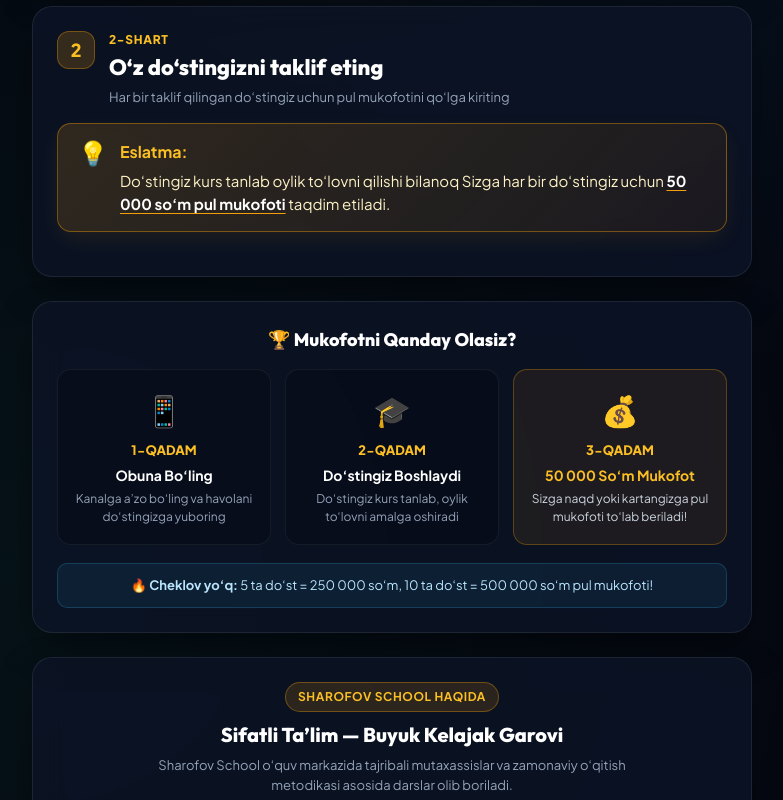
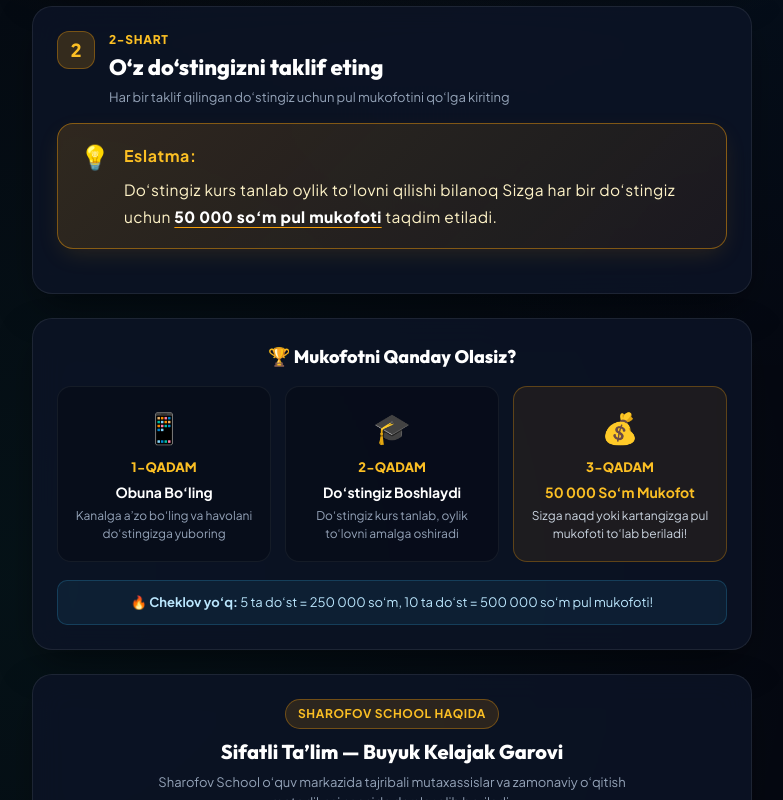
Before and after one commit to khan-o7/Sharofov-school, a Next.js app: page /r/1 in a window 1280 px wide. Shown: the part 900-1700 px from the top of the page, without its empty margins (248-1031 px from the left). Built offline with nearby package versions, Linux system fonts and the light colour scheme; no server answers.

Commit message:
Yangilandi v2.1

```diff
--- a/app/r/[code]/referral-client.tsx
+++ b/app/r/[code]/referral-client.tsx
@@ -180,7 +180,7 @@ export default function ReferralClient({ code, referralId }: ReferralClientProps
             }}
           >
             <span className="text-gold-gradient">
-              50 000 so‘m pul mukofoti Sizniki bo‘lishi mumkin!
+              <span style={{ whiteSpace: 'nowrap' }}>50&nbsp;000&nbsp;so‘m</span> pul mukofoti Sizniki bo‘lishi mumkin!
             </span>
           </div>
 
@@ -331,23 +331,40 @@ export default function ReferralClient({ code, referralId }: ReferralClientProps
           {/* CRITICAL NOTICE BOX AS SPECIFIED IN USER PROMPT */}
           <div
             style={{
-              padding: '16px 20px',
-              borderRadius: 14,
+              padding: '18px 22px',
+              borderRadius: 16,
               background: 'linear-gradient(135deg, rgba(245, 158, 11, 0.16) 0%, rgba(217, 119, 6, 0.08) 100%)',
-              border: '1px solid rgba(245, 158, 11, 0.4)',
+              border: '1px solid rgba(245, 158, 11, 0.45)',
               marginBottom: 20,
-              boxShadow: '0 8px 24px -5px rgba(245, 158, 11, 0.12)',
+              boxShadow: '0 8px 24px -5px rgba(245, 158, 11, 0.15)',
             }}
           >
-            <div style={{ display: 'flex', alignItems: 'flex-start', gap: 12 }}>
-              <span style={{ fontSize: 24, lineHeight: 1 }}>💡</span>
-              <div style={{ fontSize: 'clamp(14px, 3.8vw, 15px)', color: '#fef3c7', lineHeight: 1.55 }}>
-                <strong style={{ color: '#fbbf24', display: 'block', marginBottom: 4, fontSize: 16 }}>
+            <div style={{ display: 'flex', alignItems: 'flex-start', gap: 14 }}>
+              <span style={{ fontSize: 24, lineHeight: 1, marginTop: 2 }}>💡</span>
+              <div
+                style={{
+                  fontSize: 'clamp(14px, 3.8vw, 15.5px)',
+                  color: '#fef3c7',
+                  lineHeight: 1.75,
+                  letterSpacing: '0.025em',
+                  wordSpacing: '0.04em',
+                }}
+              >
+                <strong style={{ color: '#fbbf24', display: 'block', marginBottom: 6, fontSize: 16, letterSpacing: '0.04em' }}>
                   Eslatma:
                 </strong>
                 Do‘stingiz kurs tanlab oylik to‘lovni qilishi bilanoq Sizga har bir do‘stingiz uchun{' '}
-                <strong style={{ color: '#ffffff', textDecoration: 'underline', textDecorationColor: '#f59e0b', textUnderlineOffset: '3px' }}>
-                  50 000 so‘m pul mukofoti
+                <strong
+                  style={{
+                    color: '#ffffff',
+                    whiteSpace: 'nowrap',
+                    textDecoration: 'underline',
+                    textDecorationColor: '#f59e0b',
+                    textUnderlineOffset: '4px',
+                    fontWeight: 800,
+                  }}
+                >
+                  50&nbsp;000&nbsp;so‘m pul mukofoti
                 </strong>{' '}
                 taqdim etiladi.
               </div>
@@ -428,7 +445,7 @@ export default function ReferralClient({ code, referralId }: ReferralClientProps
               textAlign: 'center',
             }}
           >
-            🔥 <strong>Cheklov yo‘q:</strong> 5 ta do‘st = 250 000 so‘m, 10 ta do‘st = 500 000 so‘m pul mukofoti!
+            🔥 <strong>Cheklov yo‘q:</strong> 5 ta do‘st = <span style={{ whiteSpace: 'nowrap' }}>250&nbsp;000&nbsp;so‘m</span>, 10 ta do‘st = <span style={{ whiteSpace: 'nowrap' }}>500&nbsp;000&nbsp;so‘m</span> pul mukofoti!
           </div>
         </section>
 
```
Also changed, not shown: 1 other file (tests, documents, lock files or other folders).
